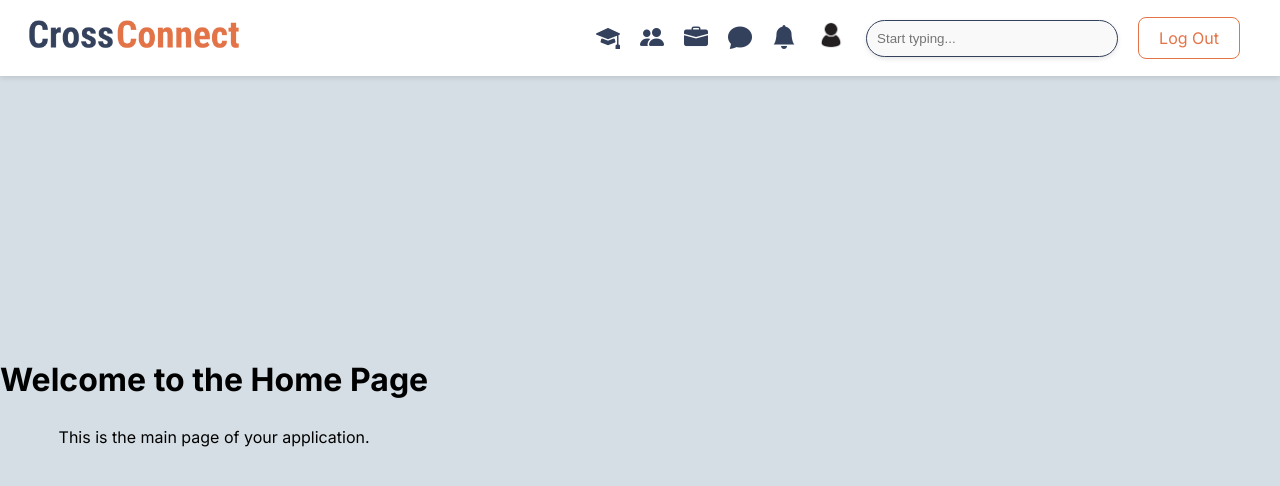
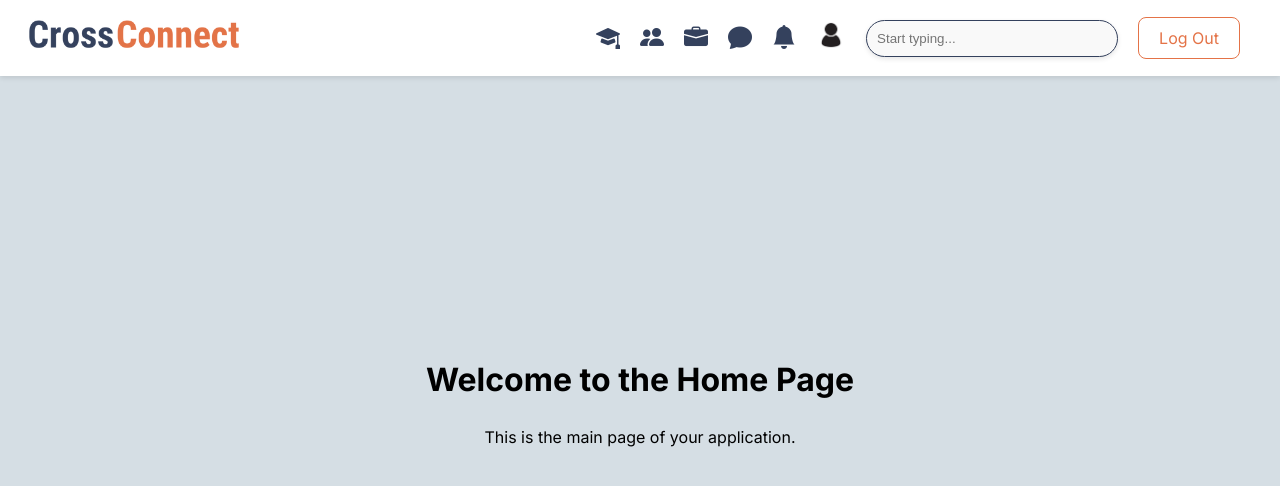
Before and after one commit to ToryHricisakova/Technical_Interaction_Design_Group8, a React (Vite) app: page /home in a window 1280 px wide. Shown: the top 486 px of the page. Built offline with nearby package versions, Linux system fonts and the light colour scheme.

Commit message:
small things

```diff
--- a/package.json
+++ b/package.json
@@ -13,7 +13,6 @@
     "@fortawesome/fontawesome-svg-core": "^6.6.0",
     "@fortawesome/free-solid-svg-icons": "^6.6.0",
     "@fortawesome/react-fontawesome": "^0.2.2",
-    "bootstrap": "^5.3.3",
     "bootstrap-icons": "^1.11.3",
     "react": "^18.3.1",
     "react-datepicker": "^7.5.0",
--- a/src/App.css
+++ b/src/App.css
@@ -2,6 +2,7 @@
 
 #root {
   max-width: 1280px;
+  margin: 0 auto;
   text-align: center;
 }
 
--- a/src/Components/Navbar.jsx
+++ b/src/Components/Navbar.jsx
@@ -18,7 +18,7 @@ const Navbar = ({ setIsLoggedIn }) => {
         <Link to="/home">
           <Logo
             src="src/MediaFiles/Logo.png"
-            alt="Logo"
+            alt="CrossConect Logo"
           />
         </Link>
       </BarLeft>
```
